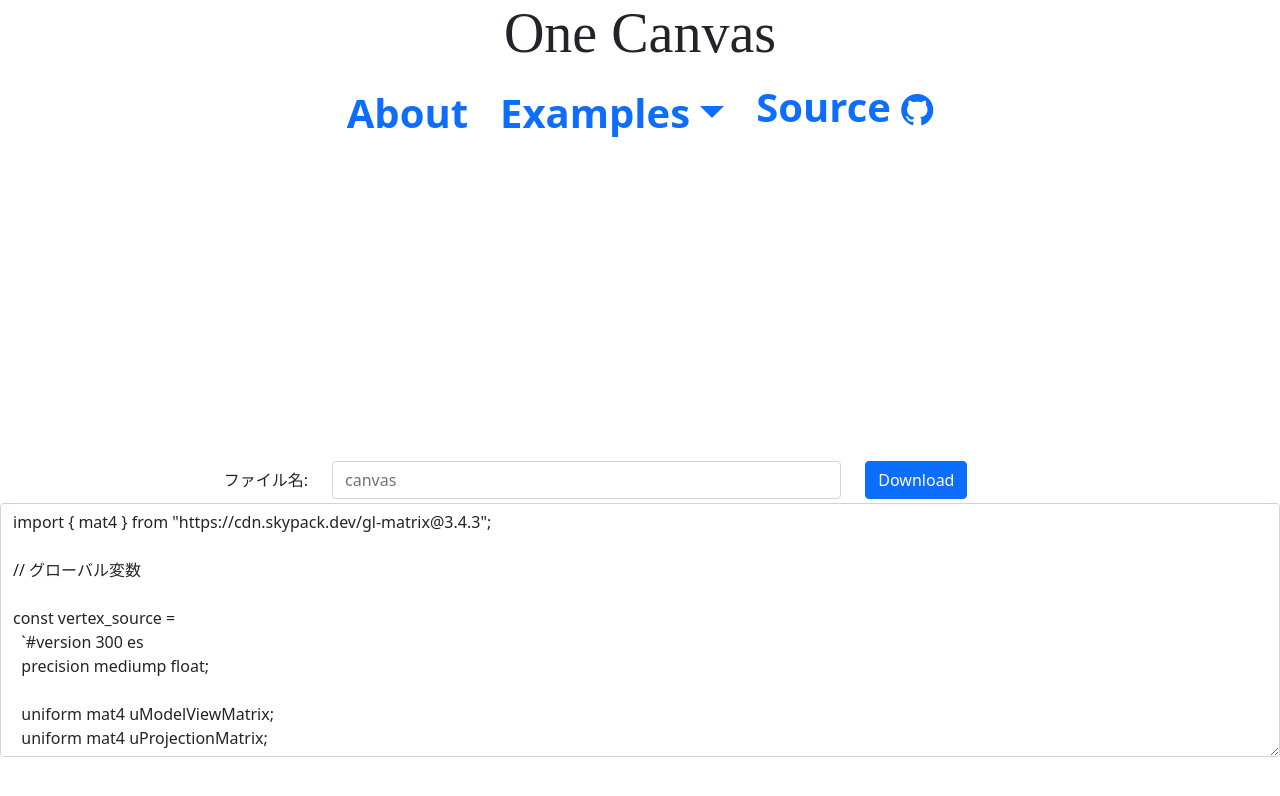
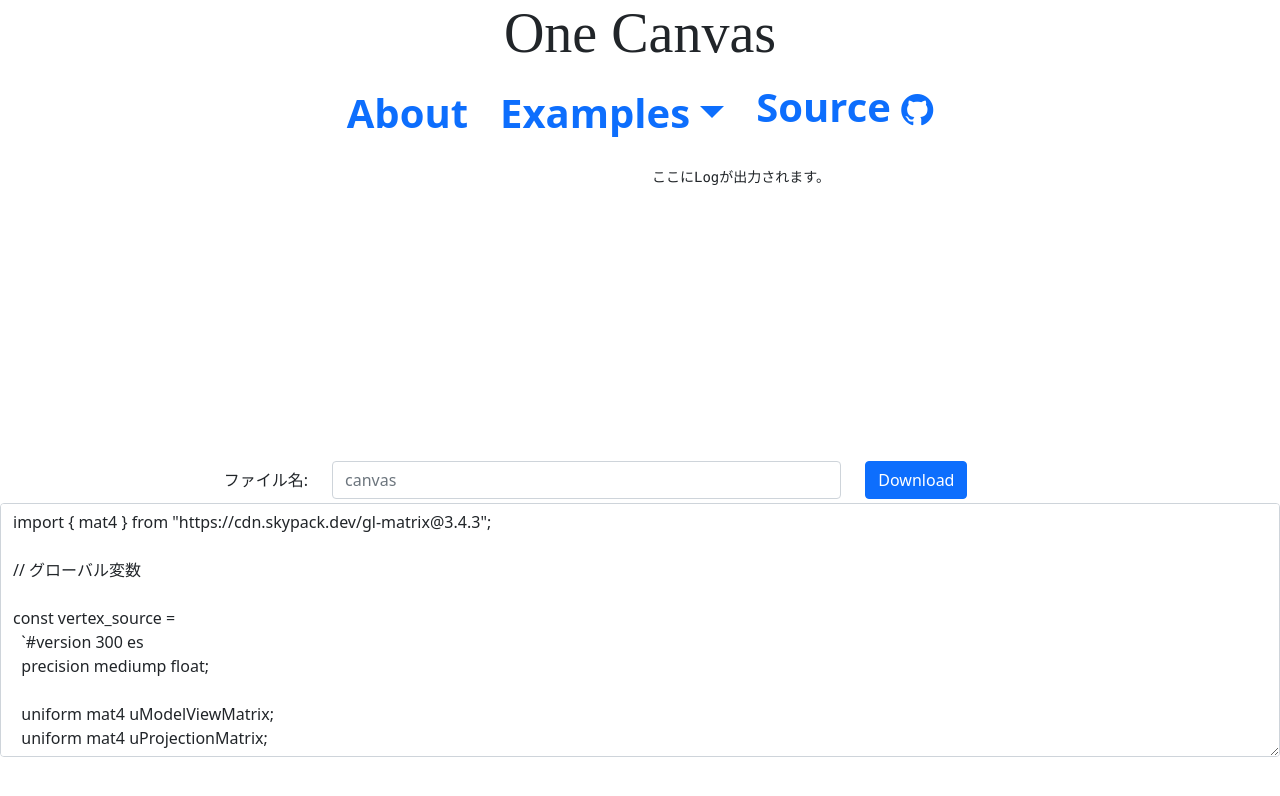
Before and after one commit to SLQPD276dW/OneCanvas, a React (Vite) app: page / in a window 1280 px wide. Shown: the top 796 px of the page. Built offline with nearby package versions, Linux system fonts and the light colour scheme; a web font is replaced by a local one.

Commit message:
update: 出力するログが無い場合に代わりのテキストを挿入するように変更
ログが一行も無いとどこにログが出力されるかわからないので、出力するログが無い場合に代わりのテキストを挿入するように変更

```diff
--- a/src/components/LogOutput.tsx
+++ b/src/components/LogOutput.tsx
@@ -29,6 +29,9 @@ export default function LogOutput(props: ConsoleType) {
     useEffect(() => {
         const code = document.querySelector('code');
         AssertIsDefined(code);
+        if (code.textContent === "") {
+            code.textContent="ここにLogが出力されます。"
+        }
         Prism.highlightElement(code);
     }, [props.log]);
 
```
